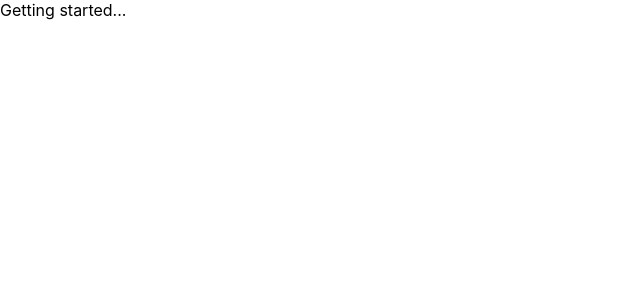
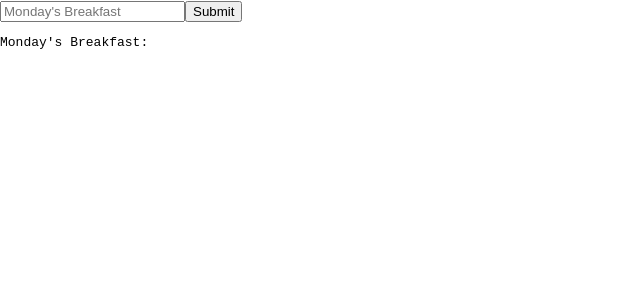
Before and after one commit to riley-rangel/udacimeals, a React (Create React App) app: page / in a window 1280 px wide. Shown: the top 300 px of the page, without its empty margins (0-640 px from the left). Built offline with nearby package versions, Linux system fonts and the light colour scheme.

Commit message:
Add a built-out example of what the built-in methods do.

```diff
--- a/src/components/App.js
+++ b/src/components/App.js
@@ -1,10 +1,40 @@
 import React, { Component } from 'react'
+import { addRecipe } from '../actions'
 
 export default class App extends Component {
+  state = {
+    calendar: null
+  }
+  componentDidMount() {
+    const { store } = this.props
+
+    store.subscribe(() => {
+      this.setState({ calendar: store.getState() })
+    })
+  }
+  submitFood = () => {
+    this.props.store.dispatch(addRecipe({
+      day: 'monday',
+      meal: 'breakfast',
+      recipe: {
+        label: this.input.value
+      }
+    }))
+
+    this.input.value = ''
+  }
   render() {
     return (
       <div>
-        Getting started...
+        <input
+          type='text'
+          ref={(input) => this.input = input}
+          placeholder="Monday's Breakfast"
+        />
+        <button onClick={this.submitFood}>Submit</button>
+        <pre>
+          Monday's Breakfast: {this.state.calendar && this.state.calendar.monday.breakfast}
+        </pre>
       </div>
     )
   }
--- a/src/index.js
+++ b/src/index.js
@@ -12,4 +12,4 @@
 
 console.log(store.getState())
 
-ReactDOM.render(<App />, document.getElementById('root'))
+ReactDOM.render(<App store={store}/>, document.getElementById('root'))
```
